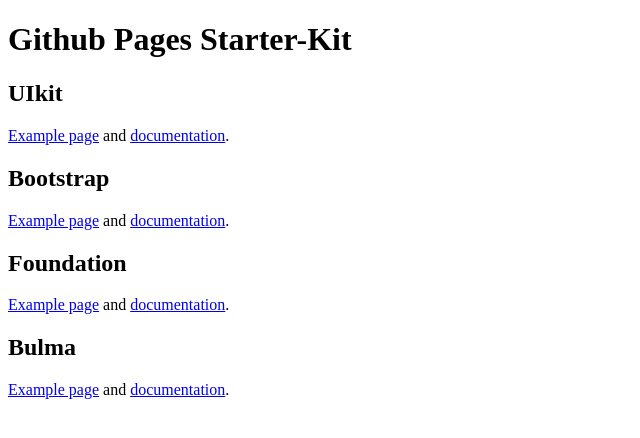
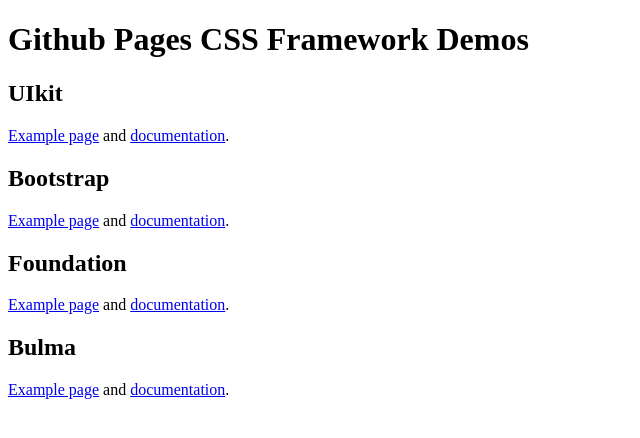
Before and after one commit to oetiker/github-pages-static, a plain HTML site: page index.html in a window 1280 px wide. Shown: the whole page, without its empty margins (0-640 px from the left). Drawn offline with Linux system fonts and the light colour scheme.

Commit message:
changed title

```diff
--- a/index.html
+++ b/index.html
@@ -7,7 +7,7 @@
     <title>Document</title>
 </head>
 <body>
-    <h1>Github Pages Starter-Kit</h1>
+    <h1>Github Pages CSS Framework Demos</h1>
     <h2>UIkit</h2>
     <p><a href="index-uikit.html">Example page</a> and <a href="https://getuikit.com/docs/introduction">documentation</a>.</p>
     <h2>Bootstrap</h2>
```
